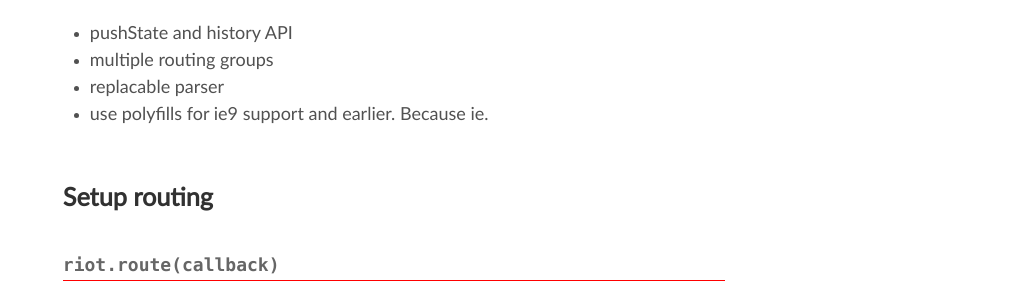
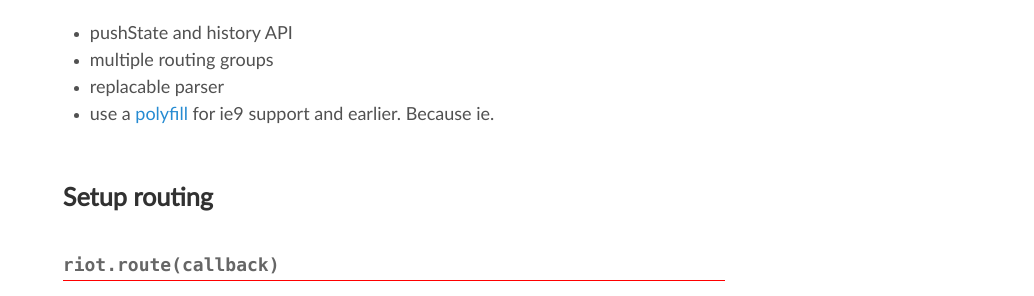
Before and after one commit to riot/riot.github.io, a Jekyll site: the page built from api/route.md, in a window 1280 px wide and 900 px high. Shown: the part 371-667 px from the top of the window, without its empty margins (246-1280 px from the left). Built offline with Jekyll 4.4.1, drawn with Linux system fonts in a browser that asks for light colours; nearby versions of some CDN libraries; Markdown is read by kramdown in place of the engine named in the settings.

Commit message:
updated: riot route doc

```diff
--- a/api/route.md
+++ b/api/route.md
@@ -11,7 +11,7 @@
 - pushState and history API
 - multiple routing groups
 - replacable parser
-- use polyfills for ie9 support and earlier.  Because ie.
+- use a [polyfill](https://github.com/devote/HTML5-History-API) for ie9 support and earlier.  Because ie.
 
 ## Setup routing
 
```
